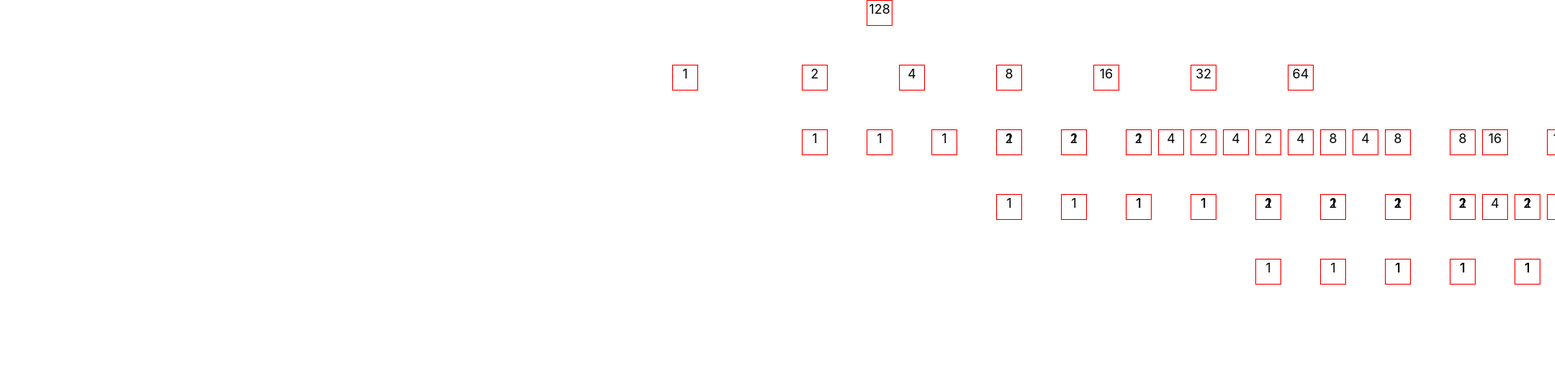
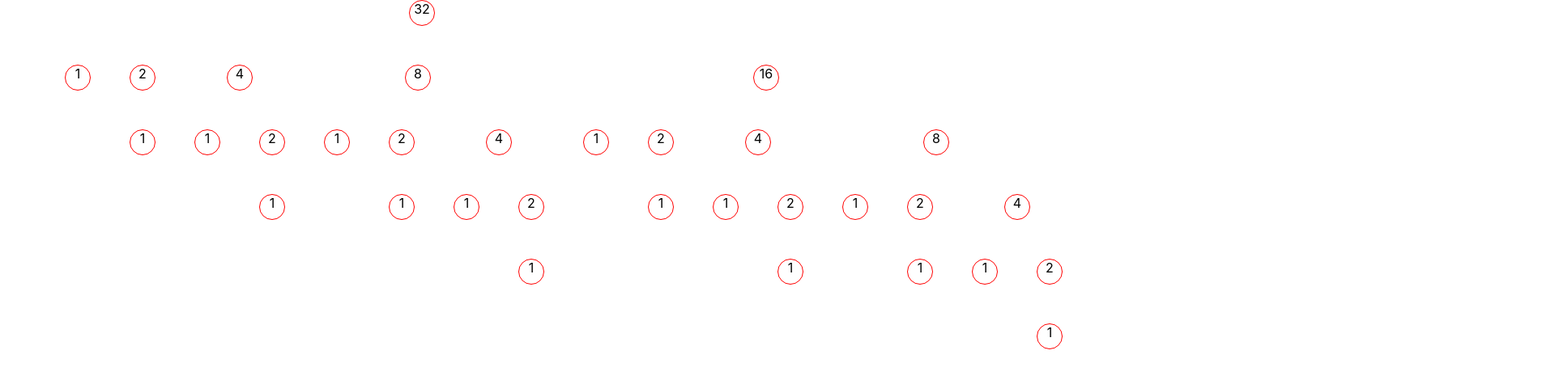
Before and after one commit to tomer7410/draw-tree, a React (Create React App) app: page / in a window 1280 px wide. Shown: the top 470 px of the page at 81% size, 1920 px wide, since content can reach past the window. Built offline with nearby package versions, Linux system fonts and the light colour scheme.

Commit message:
before css file

```diff
--- a/src/App.tsx
+++ b/src/App.tsx
@@ -1,12 +1,14 @@
 import React from 'react';
 import logo from './logo.svg';
-import Tree1 from './Components/Tree/tree';
+import TreeComponent from './Components/Tree/TreeComponent';
 import './App.css';
+import { buildTree } from './Components/Tree/treeClass';
 
+const tree = buildTree(32) // you can build however you want
 function App() {
   return (
     <div className="App">
-      <Tree1></Tree1>
+      <TreeComponent {...tree}></TreeComponent>
     </div>
   );
 }
--- /dev/null
+++ b/src/Components/Tree/TreeComponent.tsx
@@ -0,0 +1,34 @@
+import React from 'react'
+import { PaintedTree,Tree, isLeaf, setTreePositionWraped,buildTree} from './treeClass'
+
+const DrawTree = (tree:PaintedTree) :JSX.Element =>{
+    let children = null
+    if(isLeaf(tree)){
+        return (
+            <div
+                style ={{position:'absolute', textAlign:'center', width:'30px', height:'30px', border:'1px red solid', borderRadius:'50%',top:tree.y,left:tree.x}}>{tree.value}
+            </div>
+        )
+    }
+    children = tree.children.map((child)=>DrawTree(child))
+    return(
+        <>
+          <div
+                style ={{position:'absolute', textAlign:'center', width:'30px', height:'30px', border:'1px red solid', borderRadius:'50%',top:tree.y,left:tree.x}}>{tree.value}
+         </div>
+         {children}
+        </>
+    )
+}
+const TreeComponent = (tree:Tree) : JSX.Element =>  {
+    // you can bulid however you want
+   const x = 0
+   const y = 0
+   const tree2Draw = setTreePositionWraped(tree,x,y,0)
+   return (
+   <div style = {{width:'100%',height:'100%'}}>
+       <DrawTree {...tree2Draw}/>
+   </div>)
+}
+
+export default TreeComponent
--- a/src/Components/Tree/tree.tsx
+++ /dev/null
@@ -1,149 +0,0 @@
-import React,{useState,useEffect} from 'react'
-
-class Tree {
-    value: number
-    children: Array<Tree>
-    constructor(value:number,children:Tree[]){
-        this.value = value
-        this.children = children
-    }
-
-
-}
-function isLeaf(t:Tree){
-    const x = t.children.length == 0
-    return x
-}
-function findDividers(number:number) :Array<number>{
-    const dividers = [1]
-    for (let index = 2; index < number; index++) {
-        if(number % index == 0){
-            dividers.push(index)
-        }
-
-    }
-    return dividers
-}
-let firstNextChildPosX : {[level:number]:number} = {0:0}
-
-function findMax(arr:number[]){
-    let max = arr[0]
-    for (let index = 1; index < arr.length; index++) {
-        const element = arr[index];
-        if(element > max){
-            max = element
-        }
-
-    }
-    return max
-}
-const DrawTree = ({tree,x,y,toWrite=false,level} :{tree:Tree,x:number,y:number,toWrite?:boolean,level:number}) : JSX.Element =>{
-    let children = null
-    const gap = 50
-    const isLeafNode = isLeaf(tree)
-    let fatherPosX = 0;
-    let fatherPosY = y;
-    (firstNextChildPosX[level] = x + 30 + gap )
-    if(isLeafNode){
-        return  (
-            <div style={{width:'30px',height:'30px',border:'1px red solid',position:'absolute', top:y, left:x,display:'flex',justifyContent:'center'}}>{tree.value}</div>
-        )
-    }
-    else{
-        const nOfChildren = tree.children.length;
-        const childrenAreaWidth = (nOfChildren * 30) + (nOfChildren - 1) * gap
-        const childrenAreaHeight = 30 +  gap;
-        const childrenPosX = !firstNextChildPosX[level] && !firstNextChildPosX[level+1] ?  (x + 15) - (childrenAreaWidth / 2)  :
-        firstNextChildPosX[level] ? firstNextChildPosX[level] : firstNextChildPosX[level+1]
-        const childrenPosY = y + childrenAreaHeight
-        const firstChildPosX = childrenPosX
-        let lastChildPosX = 0
-        children = tree.children.map((child,index)=>{
-            const x = childrenPosX + ((30 + gap) * index )
-            const y = childrenPosY
-            if(index == nOfChildren -1){
-                lastChildPosX = x
-                return <DrawTree tree = {child}  x={x} y = {y} toWrite = {true} level = {level + 1}/>
-
-            }
-            return <DrawTree tree = {child}  x={x} y = {y} level = {level + 1}/>
-        })
-
-        fatherPosX =   ((firstChildPosX + lastChildPosX  ) / 2)
-        // firstNextChildPosX[level] = x + 30 + gap
-
-    }
-
-    return (
-        <>
-        {children}
-        <div style={{width:'30px',height:'30px',border:'1px red solid',position:'absolute', top:fatherPosY, left:fatherPosX ,display:'flex',justifyContent:'center'}}>{tree.value}</div>
-        </>
-
-    )
-}
-const buildTree = (number:number) : Tree=> {
-
-    if(number == 1) return new Tree(1,new Array<Tree>())
-
-    const dividers = findDividers(number)
-    const children = dividers.map((divider)=>{
-        return (buildTree(divider))
-    })
-    return new Tree(number,children)
-}
-const Tree1 = () : JSX.Element =>  {
-   const tree = buildTree(128)
-   const x = (1530/2) - 15
-   const y = 0
-   return (
-   <div style = {{width:'100%',height:'100%'}}>
-       <DrawTree tree={tree} x = {x} y = {y} level = {0} />
-   </div>)
-}
-
-export default Tree1
-
-// children.length % 2 == 0 ?
-//                     children.map((t,index)=>{
-//                         let wantedAngle = null
-//                         if(index % 2 == 0){
-//                             currentAngle += offfsetAngle;
-//                             wantedAngle = currentAngle
-
-//                         }
-//                         else{
-//                             wantedAngle = 360 - currentAngle
-//                         }
-//                         return (
-//                             <div style ={{ display:'flex' ,alignItems:'center', flexDirection:'column'}}>
-//                                 <div className='solid' style={{width:'2px',height:'70px',backgroundColor:'green'}}>
-//                                 </div>
-//                                 <TreeItem key={index} value={t.value} children = {t.children}></TreeItem>
-//                             </div>
-//                         )
-
-//                     })
-//                     : children.map((t,index)=>{
-//                         let wantedAngle = null
-//                         if(index<midlleIndex){
-//                             currentAngle += offfsetAngle
-//                             wantedAngle = currentAngle
-//                         }
-//                         else{
-//                             if(index === midlleIndex) wantedAngle = 0
-//                             else{
-//                                 wantedAngle = 360 - currentAngle;
-//                                 currentAngle -= offfsetAngle
-
-//                             }
-//                         }
-//                         return (
-//                             <div style ={{ display:'flex' , transform:`rotate(0deg)`,alignItems:'center', flexDirection:'column'}}>
-//                                 <div className='solid' style={{width:'2px',height:'70px',backgroundColor:'green'}}>
-//                                 </div>
-//                                 <TreeItem key={index} value={t.value} children = {t.children}></TreeItem>
-//                             </div>
-//                         )
-
-//                     })
--- /dev/null
+++ b/src/Components/Tree/treeClass.ts
@@ -0,0 +1,82 @@
+export class Tree {
+    value: number
+    children: Array<Tree>
+    constructor(value:number,children:Tree[]){
+        this.value = value
+        this.children = children
+    }
+
+
+}
+export class PaintedTree{
+    value:number
+    children : PaintedTree[]
+    x:number
+    y:number
+    constructor(value:number,children:PaintedTree[],x:number,y:number){
+        this.value = value
+        this.children = children;
+        this.x = x;
+        this.y = y
+    }
+}
+
+export function isLeaf(t:PaintedTree | Tree){
+    const x = t.children.length == 0
+    return x
+}
+
+export function findDividers(number:number) :Array<number>{
+    const dividers = [1]
+    for (let index = 2; index < number; index++) {
+        if(number % index == 0){
+            dividers.push(index)
+        }
+
+    }
+    return dividers
+}
+export const  setTreePositionWraped = (paintedTree:Tree,x:number,y:number,minPosX:number) =>{
+    const setTreePosition = (paintedTree:Tree,x:number,y:number) =>{
+        let children = null
+        const gap = 50
+        const isLeafNode = isLeaf(paintedTree)
+        let fatherPosX = 0;
+        let fatherPosY = y;
+        const nOfChildren = paintedTree.children.length;
+        if(isLeafNode){
+            if(x<minPosX){
+                minPosX += 30 + gap
+                x = minPosX
+            }
+            minPosX = x
+            return new PaintedTree(paintedTree.value,[],x,y)
+        }
+        else {
+            const childrenAreaWidth = (nOfChildren * 30) + (nOfChildren - 1) * gap
+            const childrenAreaHeight = 30 +  gap;
+            let childrenPosX = (x + 15) - (childrenAreaWidth / 2)
+            const childrenPosY = y + childrenAreaHeight
+            children = paintedTree.children.map((child:Tree,index:number) : PaintedTree=>{
+                const x = childrenPosX + ((30 + gap) * index )
+                return setTreePosition(child,x,childrenPosY)
+            })
+            const firstChildrenXPos = children[0].x
+            const lastChildrenXPos = children[nOfChildren - 1].x
+            fatherPosX =   ((firstChildrenXPos + lastChildrenXPos  ) / 2)
+            return new PaintedTree(paintedTree.value,children,fatherPosX,fatherPosY)
+        }
+    }
+   return (setTreePosition(paintedTree,x,y))
+}
+
+export const buildTree = (number:number) : Tree=> {
+
+    if(number == 1) return new Tree(1,new Array<Tree>())
+
+    const dividers = findDividers(number)
+    const children = dividers.map((divider)=>{
+        return (buildTree(divider))
+    })
+    return new Tree(number,children)
+}
```
